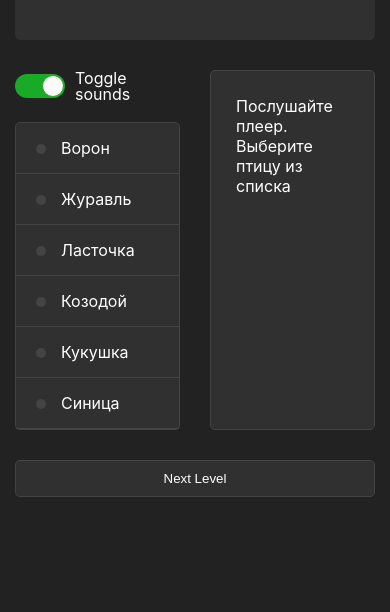
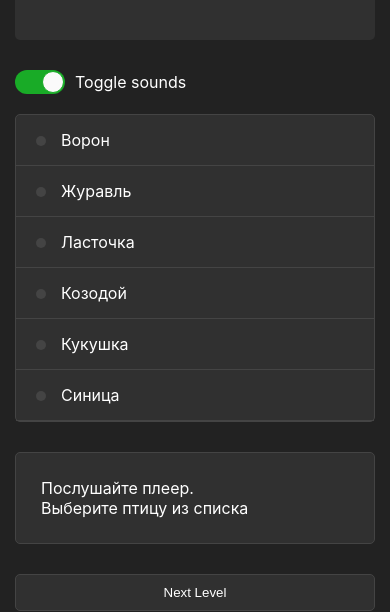
Before and after one commit to hardzeichyksiarhei/songbird, a React (Create React App) app: page / in a window 390 px wide. Shown: the part 576-1188 px from the top of the page. Before the commit the page ends 1103 px from the top, so only its background shows below. Built offline with nearby package versions, Linux system fonts and the light colour scheme; no server answers; the HTML template or start-up script is replaced by a standard one.

Commit message:
feat: add media query

```diff
--- a/src/App.scss
+++ b/src/App.scss
@@ -216,3 +216,21 @@ $rhap_time-color: #fff;
   -moz-box-shadow: 0px 0px 5px 5px #0099E0;
   box-shadow: 0px 0px 5px 5px #0099E0;
 }
+
+/**/
+
+
+
+/* Media query */
+
+@media screen and (max-width: 1200px) {
+    .grid {
+        grid-template-columns: minmax(auto, 300px) auto;
+    }
+}
+
+@media screen and (max-width: 991px) {
+    .grid {
+        grid-template-columns: 1fr;
+    }
+}
```
Lines whose indentation alone changed are shown as unchanged.
